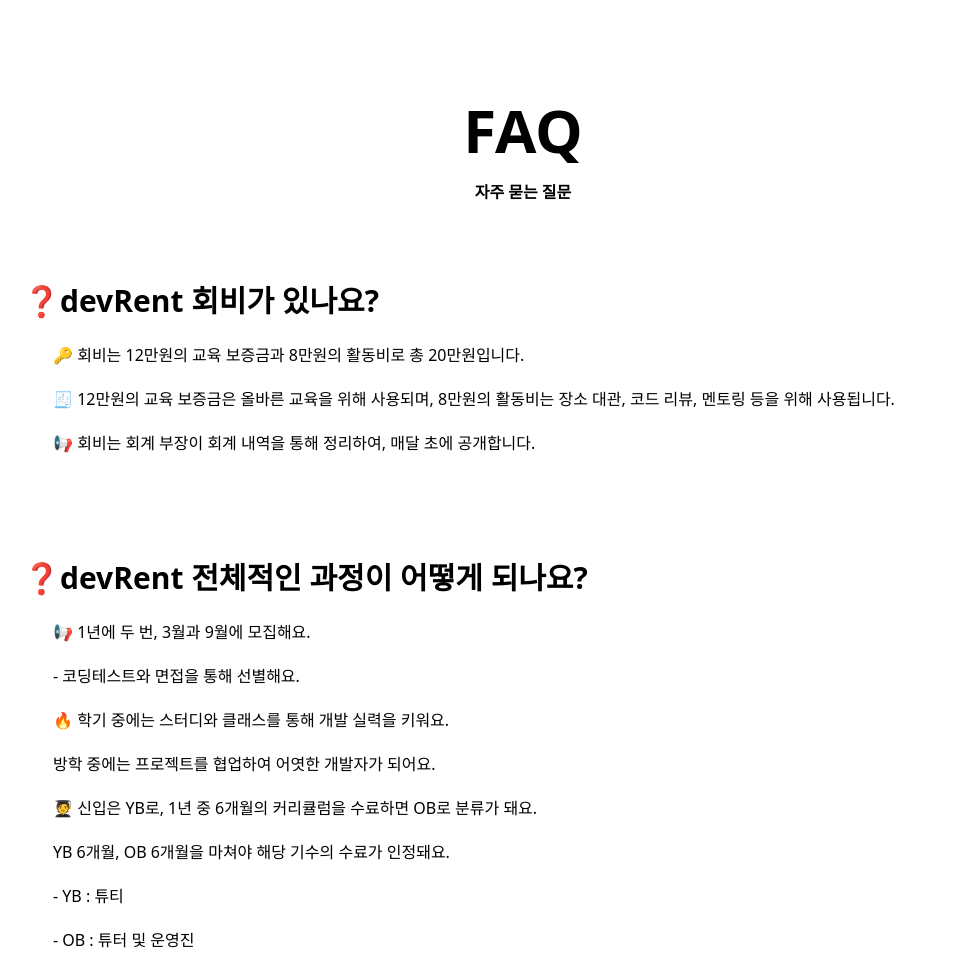
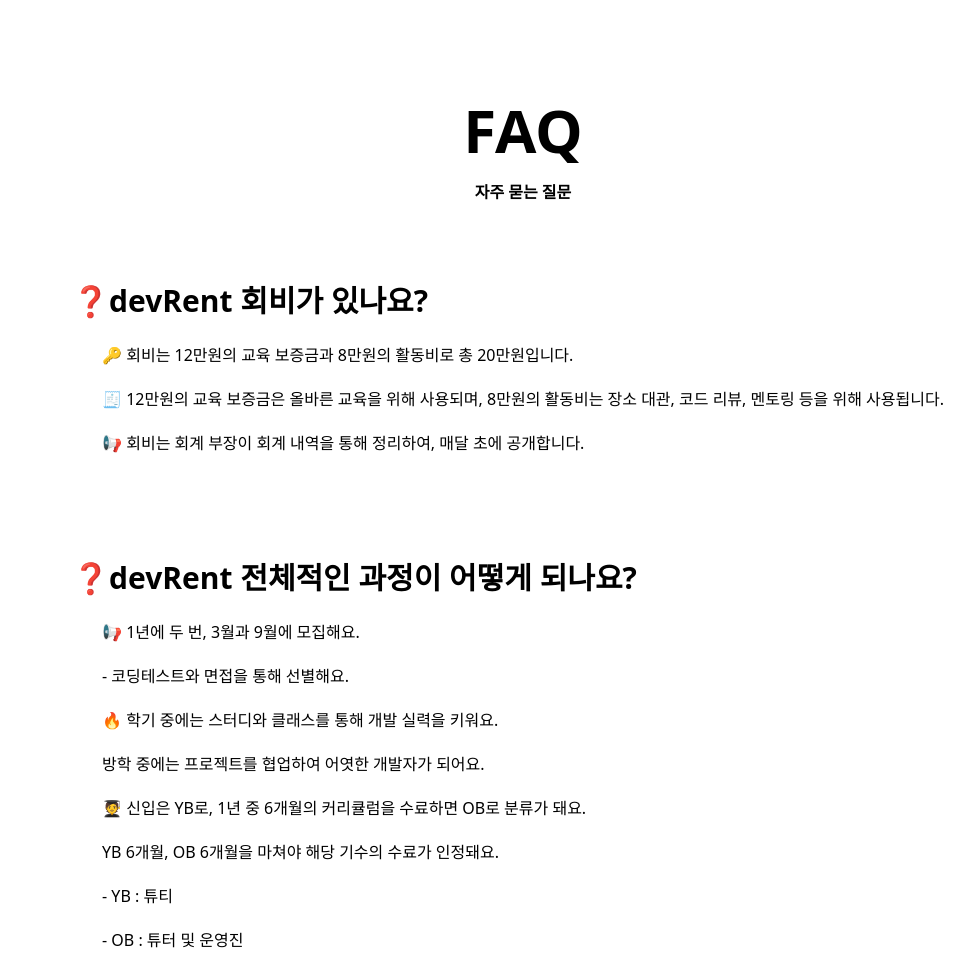
Before and after one commit to student079/devRentPage-1, a Gatsby site: page /QnA in a window 1280 px wide. Shown: the top 955 px of the page, without its empty margins (117-1091 px from the left). Built offline with nearby package versions, Linux system fonts and the light colour scheme; Gatsby itself is replaced by a stand-in of ours.

Commit message:
qna 최종

```diff
--- a/src/container/QnA/QnA.jsx
+++ b/src/container/QnA/QnA.jsx
@@ -4,19 +4,24 @@
 const QnA = () => {
   const data = useQnADetail();
   return (
+    <div className=" flex-col">
       <section className="w-auto h-auto flex flex-col justify-start items-center mt-[100px]">
         <h1 class="text-6xl font-semibold">FAQ</h1>
         <p className=" w-auto h-auto flex-col justify-start items-center mt-[20px] mb-[50px] font-semibold">
           자주 묻는 질문
         </p>
         <br />
-      <div>
+        <div className="mx-10">
           {data.map((element) => {
             return (
-            <div className=" w-[1000px] mb-[100px] ">
-              <span className=" w-[200px] text-[30px] font-semibold mr-[20px]">
+              <div className="  mb-[100px] ">
+                <div className="flex flex-row">
+                  <span className="text-[30px]" style={{display: "block"}}>❓</span>
+                  <div className="  text-[30px] font-semibold mr-[20px]">
                     {element.question}
-              </span>
+                  </div>
+                </div>
+
                 <ul className=" px-[30px]">
                   {element.answer.map((a) => {
                     return <li className=" w-auto mt-[20px]">{a}</li>;
@@ -28,6 +33,7 @@
         </div>
         <br />
       </section>
+    </div>
   );
 };
 
--- a/src/hooks/Container/QnA/hook.js
+++ b/src/hooks/Container/QnA/hook.js
@@ -3,7 +3,7 @@
 function useQnADetail() {
   const content = [
     {
-      question: "❓devRent 회비가 있나요?",
+      question: "devRent 회비가 있나요?",
       answer: [
         "🔑 회비는 12만원의 교육 보증금과 8만원의 활동비로 총 20만원입니다.",
         "🧾 12만원의 교육 보증금은 올바른 교육을 위해 사용되며, 8만원의 활동비는 장소 대관, 코드 리뷰, 멘토링 등을 위해 사용됩니다.",
@@ -11,7 +11,7 @@
       ],
     },
     {
-      question: "❓devRent 전체적인 과정이 어떻게 되나요?",
+      question: "devRent 전체적인 과정이 어떻게 되나요?",
       answer: [
         "📢 1년에 두 번, 3월과 9월에 모집해요.",
         "- 코딩테스트와 면접을 통해 선별해요.",
@@ -24,7 +24,7 @@
       ],
     },
     {
-      question: "❓devRent 클래스는 학기 중에만 하나요?",
+      question: "devRent 클래스는 학기 중에만 하나요?",
       answer: [
         "☀️현재 계획된 클래스는 학기 중에만 수행할 예정입니다.",
         "🌙방학 중에는 팀별로 프로젝트를 진행합니다.",
```
Lines whose indentation alone changed are shown as unchanged.
